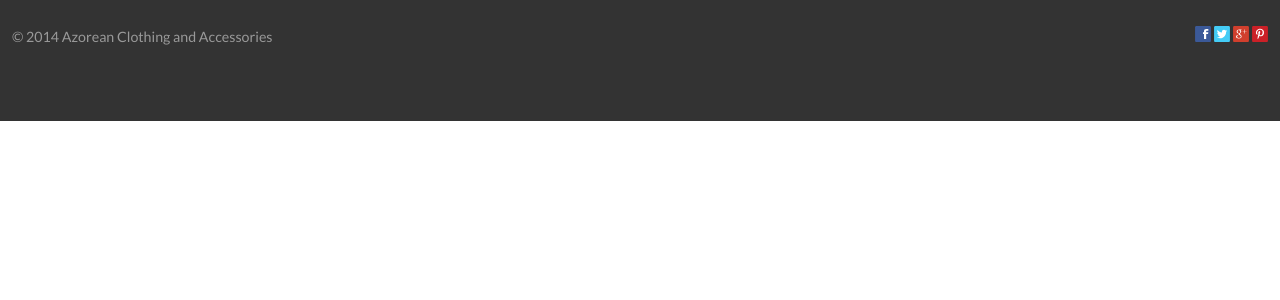
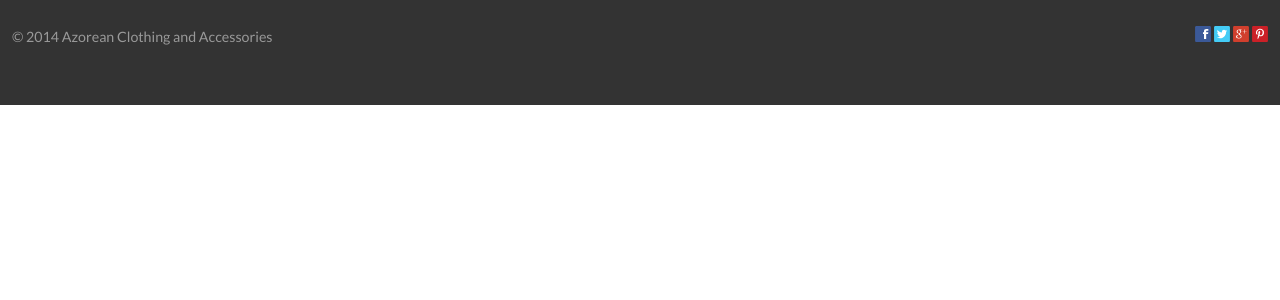
Before and after one commit to card0127/ecommerce-website, a Jekyll site: the page styleguide/footer.html, which Jekyll copies as it is, in a window 1280 px wide. Shown: the top 300 px of the page. Built offline with Jekyll 4.4.1, drawn with Linux system fonts in a browser that asks for light colours; some web fonts are replaced; Markdown is read by kramdown in place of the engine named in the settings.

Commit message:
Changed size of bottom padding p of footer to 2rem

```diff
--- a/css/footer.css
+++ b/css/footer.css
@@ -6,7 +6,7 @@
 .footer-links {
   text-align: center;
   color:#999;
-  padding-bottom:3rem;
+  padding-bottom:2rem;
 }
 
 .footer-links a,
```
